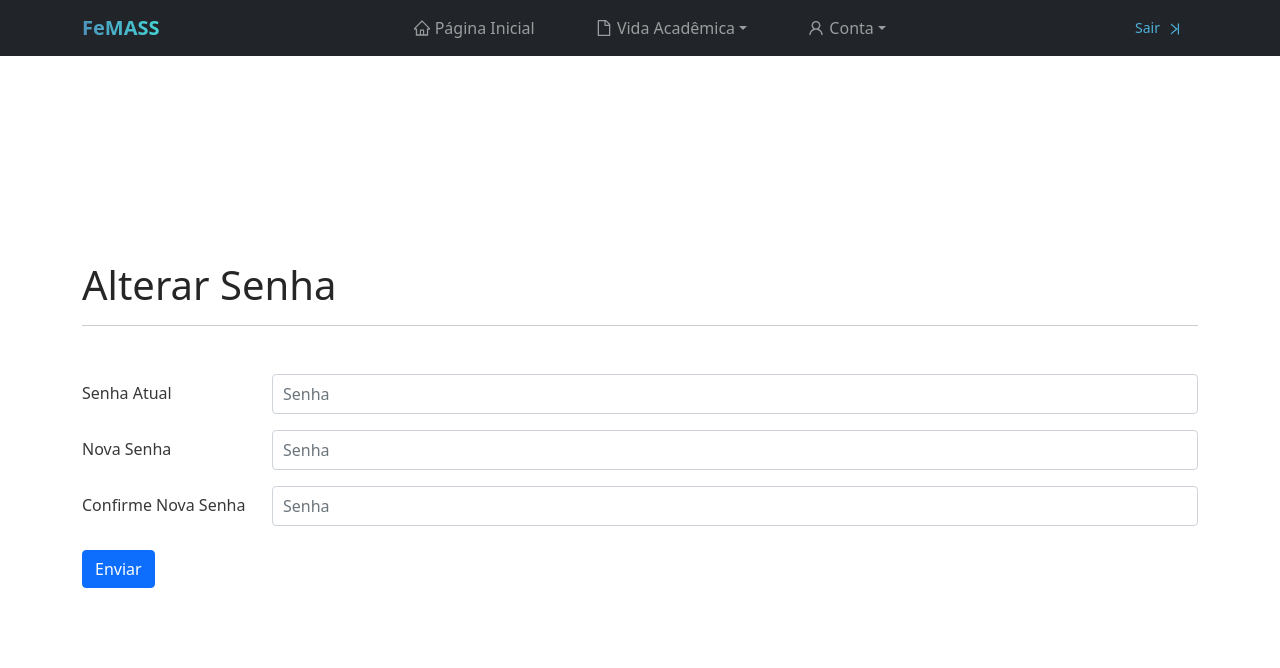
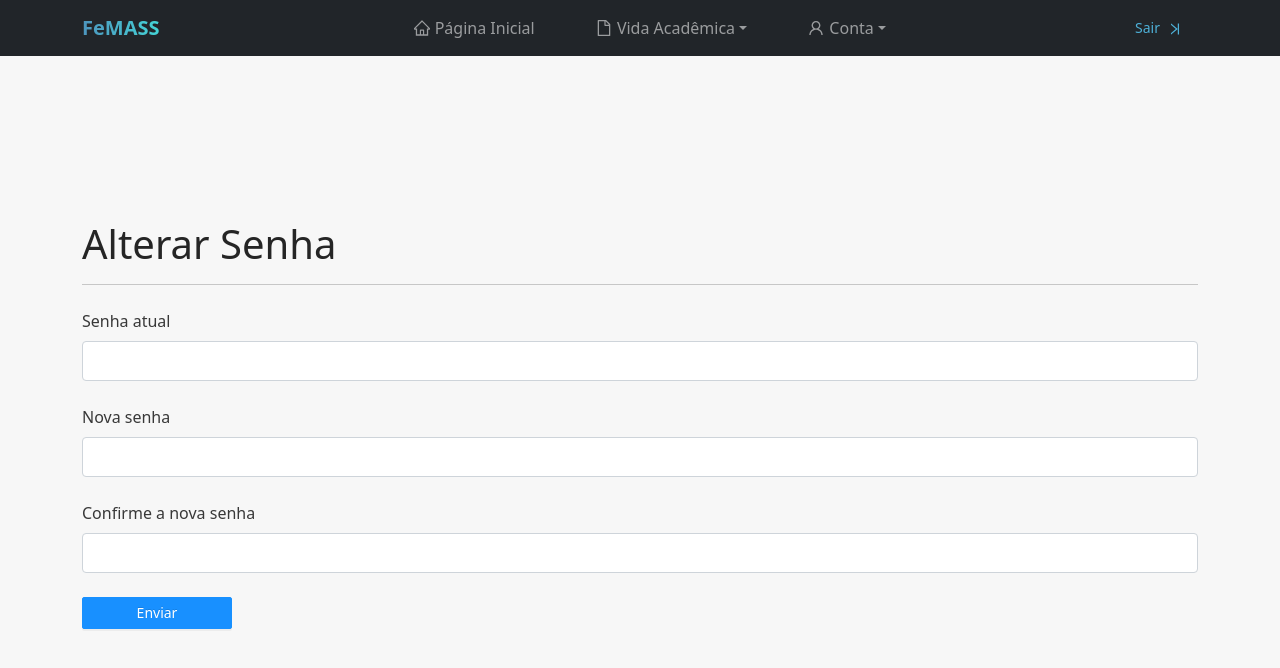
Before and after one commit to nathaliagalante/web-academico-front, a React (Create React App) app: page /conta/AlterarSenha in a window 1280 px wide. Shown: the top 668 px of the page. Built offline with nearby package versions, Linux system fonts and the light colour scheme.

Commit message:
style: ajustes em algumas telas

```diff
--- a/src/App.css
+++ b/src/App.css
@@ -9,7 +9,7 @@
 
 html, body{
     height: 100vh;
-    background-color: #fff;
+    background-color: #f7f7f7;
     text-rendering: optimizeLegibility;
     color: rgb(56, 56, 56);
 
--- a/src/pages/VidaAcademica/acg/ConsultarACG.js
+++ b/src/pages/VidaAcademica/acg/ConsultarACG.js
@@ -25,7 +25,7 @@ const ConsultarACG = () => {
 
     return (
         <>
-            <Container className="mt-5" style={{ maxHeight: '60vh' }}>
+            <Container className="mt-3" style={{ maxHeight: '60vh' }}>
                 <h1>ACGs</h1>
                 <hr></hr>
                 <Table
--- a/src/pages/VidaAcademica/historico/Historico.js
+++ b/src/pages/VidaAcademica/historico/Historico.js
@@ -133,7 +133,7 @@ const Historico = () => {
     }, []);
 
     return (
-            <Container style={{ maxHeight: '60vh' }}>
+            <Container style={{ maxHeight: '65vh' }}>
                 <h1>Histórico</h1>
                 <hr className="mb-4"></hr>
                 <Table
--- a/src/pages/conta/AlterarSenha/AlterarSenha.js
+++ b/src/pages/conta/AlterarSenha/AlterarSenha.js
@@ -1,45 +1,102 @@
-import React from 'react'
-import { Container, Form, Row, Col, Button } from 'react-bootstrap'
-
-import useForm from './useForm';
+import React, { useState} from 'react'
+import { Container, Form, Row, Col } from 'react-bootstrap'
+import { Button, message } from 'antd';
 
 const AlterarSenha = () => {
-    const { handleChange, values, handleSubmit } = useForm();
+    const [values, setValues] = useState({
+        senhaAtual: '',
+        senhaNova: '',
+        senhaConfirmada: ''
+    });
+
+    const key = 'updatable';
+
+    const handleChange = e => {
+        const {name, value} = e.target;
+        setValues({
+            ...values,
+            [name]: value
+        });
+    };
+
+    const handleSubmit = e => {
+        e.preventDefault();
+
+        const dados = {
+            ...values
+        }
+
+        const requestOptions = {
+            method: 'PUT',
+            headers: { 'Content-Type' : 'application/json' },
+            body: JSON.stringify(dados)
+        };
+
+        const url = window.servidor + '/alunos/alterarSenha/1';
+        fetch(url, requestOptions)
+            .then(res => res.json())
+            .then(dados => {
+                const {key, value} = Object.entries(dados);
+                setValues({
+                    ...values,
+                    [key]: value
+                })
+            })
+            .catch(erro => console.log(erro));
+    };
+
+    const handleClick = () => {
+        message.loading({
+            content: 'Carregando...',
+            key,
+            style: {
+                position: 'fixed',
+                top: '13vh',
+                right: '18vh'
+              },
+        });
+
+        setTimeout(() => {
+            message.success({
+                content: 'Dados enviados!',
+                key,
+                duration: 2,
+                style: {
+                    position: 'fixed',
+                    top: '13vh',
+                    right: '18vh'
+                  },
+            });
+        }, 1000);
+
+    }
 
     return (
             <Container className="mt-5">
                 <h1>Alterar Senha</h1>
                 <hr></hr>
 
-                <Form className="mt-5" onSubmit={handleSubmit}>
-                    <Form.Group as={Row} className="mb-3" controlId="formPlaintextPassword">
-                        <Form.Label column sm="2">
-                        Senha Atual
-                        </Form.Label>
-                        <Col sm="10">
-                        <Form.Control value={values.senhaAtual} onChange={handleChange} type="password" placeholder="Senha" name="senhaAtual" />
-                        </Col>
+                <Form className="mt-4" onSubmit={handleSubmit}>
+                    <Form.Group className="mb-4" controlId="formPlaintextPassword">
+                        <Form.Label>Senha atual</Form.Label>
+                        <Form.Control value={values.senhaAtual} onChange={handleChange} type="password" name="senhaAtual" />
                     </Form.Group>
 
-                    <Form.Group as={Row} className="mb-3" controlId="formPlaintextPassword">
-                        <Form.Label column sm="2">
-                        Nova Senha
-                        </Form.Label>
-                        <Col sm="10">
-                        <Form.Control value={values.senhaNova} onChange={handleChange} type="password" placeholder="Senha" name="senhaNova" />
-                        </Col>
+                    <Form.Group className="mb-4" controlId="formPlaintextPassword">
+                        <Form.Label>Nova senha</Form.Label>
+                        <Form.Control value={values.senhaNova} onChange={handleChange} type="password" name="senhaNova" />
                     </Form.Group>
 
-                    <Form.Group as={Row} className="mb-3" controlId="formPlaintextPassword">
-                        <Form.Label column sm="2">
-                        Confirme Nova Senha
-                        </Form.Label>
-                        <Col sm="10">
-                        <Form.Control value={values.senhaConfirmada} onChange={handleChange} type="password" placeholder="Senha" name="senhaConfirmada" />
-                        </Col>
+                    <Form.Group className="mb-3" controlId="formPlaintextPassword">
+                        <Form.Label>Confirme a nova senha</Form.Label>
+                        <Form.Control value={values.senhaConfirmada} onChange={handleChange} type="password" name="senhaConfirmada" />
                     </Form.Group>
 
-                    <Button variant="primary" type="submit" className="mt-2">
+                    <Button className="mt-2"
+                        type="primary"
+                        style={{width: '150px'}}
+                        onClick={handleClick}
+                        htmlType="submit">
                         Enviar
                     </Button>
                 </Form>
--- a/src/pages/conta/AlterarSenha/useForm.js
+++ /dev/null
@@ -1,47 +0,0 @@
-import { useState } from "react";
-
-const useForm = () => {
-    const [values, setValues] = useState({
-        senhaAtual: '',
-        senhaNova: '',
-        senhaConfirmada: ''
-    });
-
-    const handleChange = e => {
-        const {name, value} = e.target;
-        setValues({
-            ...values,
-            [name]: value
-        });
-    };
-
-    const handleSubmit = e => {
-        e.preventDefault();
-
-        const dados = {
-            ...values
-        }
-
-        const requestOptions = {
-            method: 'PUT',
-            headers: { 'Content-Type' : 'application/json' },
-            body: JSON.stringify(dados)
-        };
-
-        const url = window.servidor + '/alunos/alterarSenha/1';
-        fetch(url, requestOptions)
-            .then(res => res.json())
-            .then(dados => {
-                const {key, value} = Object.entries(dados);
-                setValues({
-                    ...values,
-                    [key]: value
-                })
-            })
-            .catch(erro => console.log(erro));
-    };
-
-    return { handleChange, values, handleSubmit };
-}
-
-export default useForm;
--- a/src/pages/conta/AtualizarCadastro/AtualizarCadastro.js
+++ b/src/pages/conta/AtualizarCadastro/AtualizarCadastro.js
@@ -1,11 +1,85 @@
-import React from 'react'
-import { Container, Form, Row, Col, Button } from 'react-bootstrap'
+import React, { useState, useContext} from 'react'
+import { Container, Form, Row, Col } from 'react-bootstrap'
+import { Button, message } from 'antd';
 
 import './AtualizarCadastro.css';
-import useForm from './useForm';
+import { UserContext } from '../../../services/UserContext';
 
 const AtualizarCadastro = () => {
-    const { onHandleChange, values, handleSubmit} = useForm();
+    const {usuario} = useContext(UserContext);
+
+    const [values, setValues] = useState({
+        email: '',
+        telefone: '',
+        celular: '',
+        endereco: '',
+        numero: '',
+        complemento: '',
+        bairro: '',
+        cidade: '',
+        cep: ''
+    });
+    const key = 'updatable';
+
+    const onHandleChange = e => {
+        const {name, value} = e.target;
+        setValues({
+            ...values,
+            [name]: value
+        });
+    };
+
+    const handleSubmit = e => {
+        e.preventDefault();
+
+        const dados = {
+            ...values
+        }
+
+        const requestOptions = {
+            method: 'PUT',
+            headers: { 'Content-Type' : 'application/json' },
+            body: JSON.stringify(dados)
+        };
+
+        const url = window.servidor + '/alunos/atualizarCadastro/1';
+        fetch(url, requestOptions)
+            .then(res => res.json())
+            .then(dados => {
+                const {key, value} = Object.entries(dados);
+                setValues({
+                    ...values,
+                    [key]: value
+                })
+            })
+            .catch(erro => console.log(erro));
+    };
+
+    const handleClick = () => {
+        console.log(usuario);
+        message.loading({
+            content: 'Carregando...',
+            key,
+            style: {
+                position: 'fixed',
+                top: '13vh',
+                right: '18vh'
+              },
+        });
+
+        setTimeout(() => {
+            message.success({
+                content: 'Dados enviados!',
+                key,
+                duration: 2,
+                style: {
+                    position: 'fixed',
+                    top: '13vh',
+                    right: '18vh'
+                  },
+            });
+        }, 1000);
+    }
 
     return (
             <Container className="mt-5">
@@ -78,7 +152,11 @@ const AtualizarCadastro = () => {
                         </Col>
                     </Row>
 
-                    <Button className="mt-2" variant="primary" type="submit">
+                    <Button className="mt-2"
+                        type="primary"
+                        style={{width: '150px'}}
+                        onClick={handleClick}
+                        htmlType="submit">
                         Enviar
                     </Button>
                 </Form>
--- a/src/pages/conta/AtualizarCadastro/useForm.js
+++ /dev/null
@@ -1,63 +0,0 @@
-import { useState } from "react";
-
-const useForm = () => {
-    const [values, setValues] = useState({
-        email: '',
-        telefone: '',
-        celular: '',
-        endereco: '',
-        numero: '',
-        complemento: '',
-        bairro: '',
-        cidade: '',
-        cep: ''
-    });
-
-    const onHandleChange = e => {
-        const {name, value} = e.target;
-        setValues({
-            ...values,
-            [name]: value
-        });
-    };
-
-    const handleSubmit = e => {
-        e.preventDefault();
-
-        const dados = {
-            ...values
-        };
-
-        const requestOptions = {
-            method: 'PUT',
-            headers: { 'Content-Type' : 'application/json' },
-            body: JSON.stringify(dados)
-        };
-
-        const url = window.servidor + '/alunos/atualizarCadastro/1';
-        fetch(url, requestOptions)
-            .then(res => res.json())
-            .then(dados => {
-                const {key, value} = Object.entries(dados);
-                setValues({
-                    ...values,
-                    [key]: value
-                })
-            })
-            .catch(erro => console.log(erro));
-    };
-
-    // useEffect(() => {
-    //     const url = window.servidor + '/alunos/1';
-
-    //     fetch(url)
-    //         .then(res => res.json())
-    //         .then(dados => {
-    //             emailRef.current = dados.email;
-    //         })
-    // }, [])
-
-    return { onHandleChange, values, handleSubmit };
-}
-
-export default useForm;
```
Also changed, not shown: src/pages/VidaAcademica/boletim/Boletim.js (+5 -5 lines).
